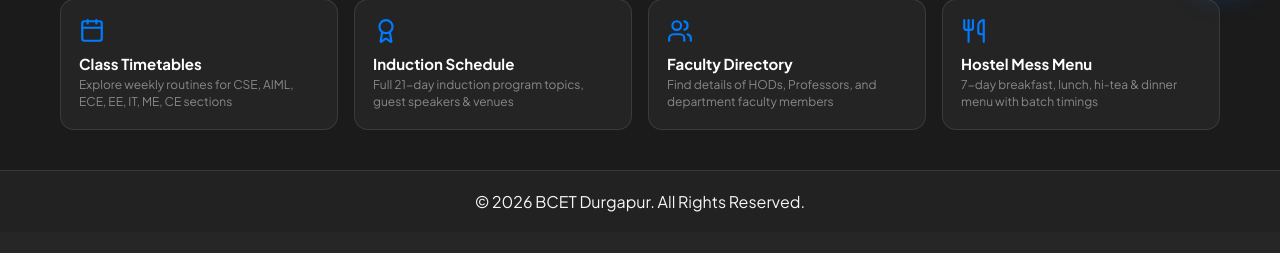
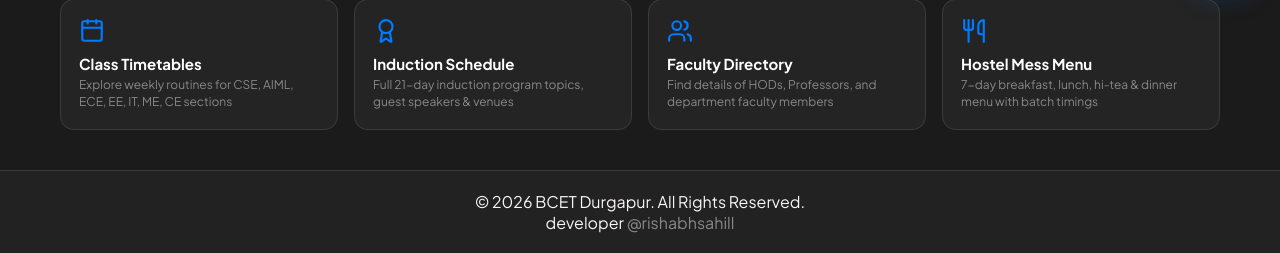
Before and after one commit to axinyyyx/BCETHub, a Django app: page / in a window 1280 px wide. Shown: the part 791-1044 px from the top of the page. Before the commit the page ends 1003 px from the top, so only its background shows below. Run offline with Django 4.2, Linux system fonts and the light colour scheme; data that the repository does not hold is empty.

Commit message:
Add files via upload

```diff
--- a/static/css/main-style.css
+++ b/static/css/main-style.css
@@ -1387,6 +1387,11 @@ footer {
   text-align: center;
 }
 
+.footer-links a {
+  color: var(--icon-gray);
+  text-decoration: none;
+}
+
 /* RESPONSIVE DESIGN (EXACT MATCH TO ORIGINAL) */
 @media (max-width: 900px) {
   .dashboard-grid {
--- a/templates/includes/footer.html
+++ b/templates/includes/footer.html
@@ -1,6 +1,8 @@
 <footer>
     <div class="footer-content">
         <p>&copy; 2026 BCET Durgapur. All Rights Reserved.</p>
-
+        <div class="footer-links">
+            developer <a href="https://instagram.com/rishabhsahill">@rishabhsahill</a>
+        </div>
     </div>
 </footer>
```
Also changed, not shown: static/js/main-script.js (line endings or trailing spaces), templates/base.html (line endings or trailing spaces), templates/errors/404.html (line endings or trailing spaces), templates/errors/500.html (line endings or trailing spaces), templates/includes/navbar.html (line endings or trailing spaces).
